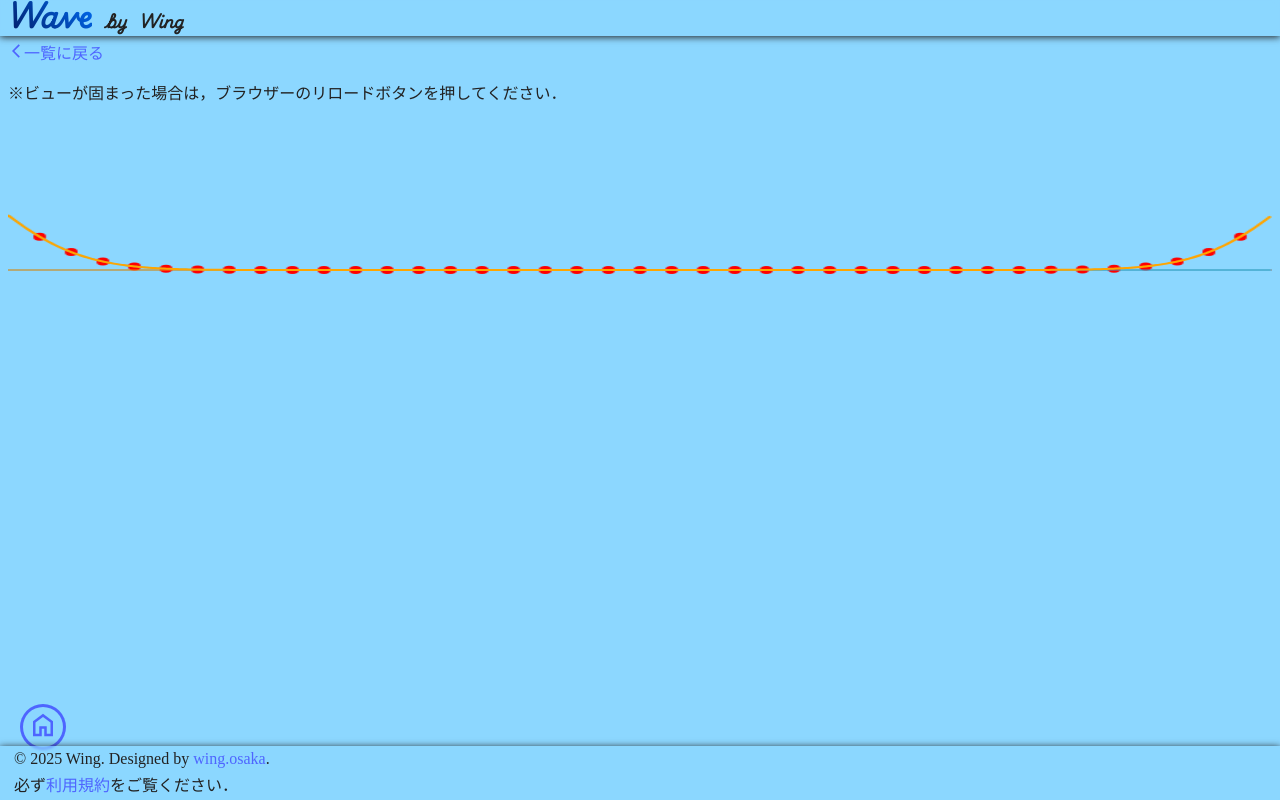
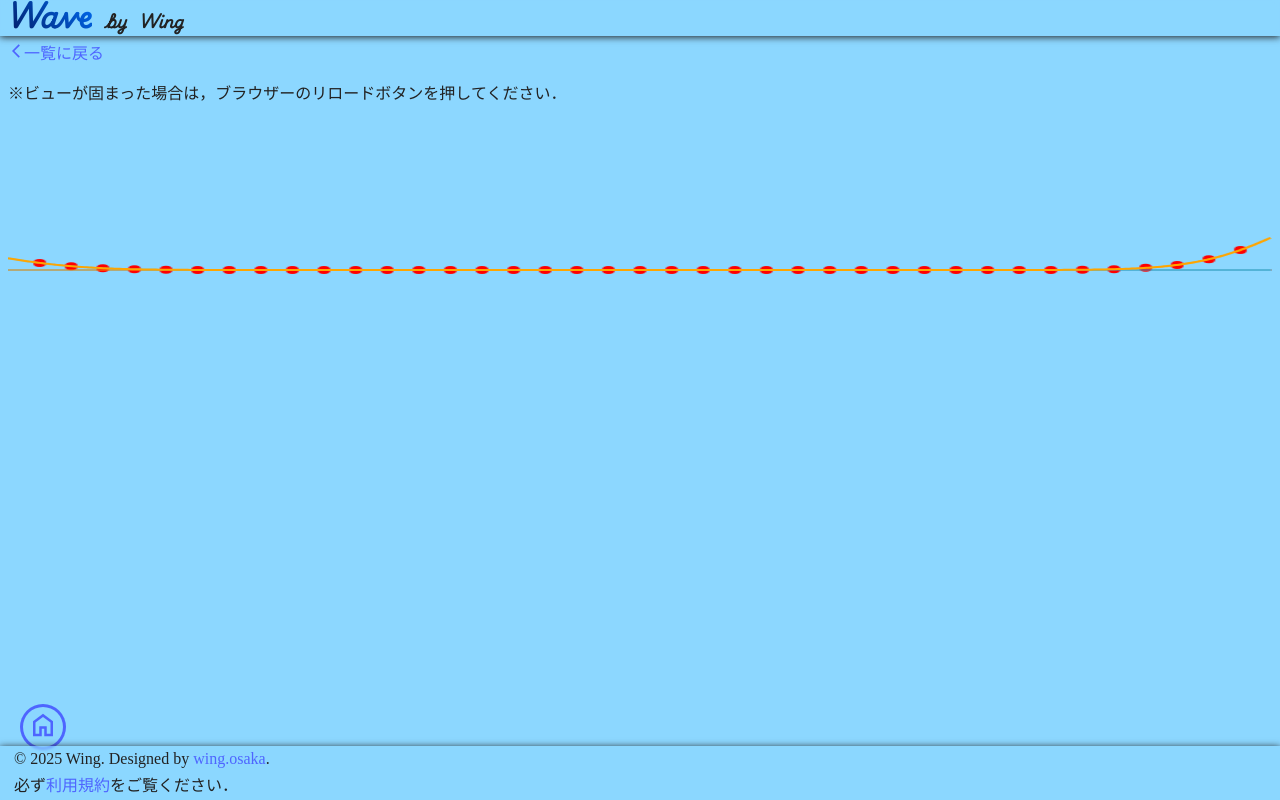
Before and after one commit to te-wing/wave.graphics, a Next.js app: page /wavelayout/kasane in a window 1280 px wide. Built offline with nearby package versions, Linux system fonts and the light colour scheme; a web font is replaced by a local one.

Commit message:
ほいOK

```diff
--- a/src/app/wavelayout/kasane/canvas.tsx
+++ b/src/app/wavelayout/kasane/canvas.tsx
@@ -1,11 +1,12 @@
 "use client";
 
 import React, { useRef, useEffect, useCallback, useState } from 'react';
-import styles from './superpositioncanvas.module.scss'; // スタイルファイル名はそのままにしています
+import styles from './superpositioncanvas.module.scss';
 
 interface SuperpositionCanvasProps {
   waveSpread?: number;
-  waveAmplitude?: number;
+  waveAmplitudeLeft?: number; // 左の波の振幅 (ピクセル単位)
+  waveAmplitudeRight?: number; // 右の波の振幅 (ピクセル単位)
   waveSpeed?: number;
   duration?: number;
   sampleRate?: number;
@@ -15,12 +16,13 @@ interface SuperpositionCanvasProps {
   dotColor?: string;
   dotRadius?: number;
   dotDensity?: number;
-  showIndividualWaves?: boolean; // 個々の波を表示するかどうかのオプション
+  showIndividualWaves?: boolean;
 }
 
 const SuperpositionCanvas: React.FC<SuperpositionCanvasProps> = ({
   waveSpread = 0.05,
-  waveAmplitude = 50,
+  waveAmplitudeLeft = 50, // 左の波のデフォルト振幅 (50px)
+  waveAmplitudeRight = 50, // 右の波のデフォルト振幅 (50px)
   waveSpeed = 0.2,
   duration = 0.7,
   sampleRate = 1000,
@@ -36,13 +38,12 @@ const SuperpositionCanvas: React.FC<SuperpositionCanvasProps> = ({
   const animationFrameId = useRef<number | null>(null);
   const startTime = useRef<number | null>(null);
 
-  const [timeOffsetLeftWave, setTimeOffsetLeftWave] = useState(0); // 左から来る波の時間オフセット
-  const [timeOffsetRightWave, setTimeOffsetRightWave] = useState(0); // 右から来る波の時間オフセット
+  const [timeOffsetLeftWave, setTimeOffsetLeftWave] = useState(0);
+  const [timeOffsetRightWave, setTimeOffsetRightWave] = useState(0);
   const [canvasWidth] = useState(800);
 
-  // ガウス関数に基づく単一波のデータを生成する関数
   const generateGaussianWaveData = useCallback((
-    amp: number,
+    amp: number, // このampはピクセル値として扱われる
     sigma: number,
     dur: number,
     sr: number,
@@ -55,7 +56,7 @@ const SuperpositionCanvas: React.FC<SuperpositionCanvasProps> = ({
     for (let i = 0; i < numSamples; i++) {
       const t = i * timePerSample;
       const exponent = -Math.pow(t - centerTime, 2) / (2 * Math.pow(sigma, 2));
-      const value = amp * Math.exp(exponent);
+      const value = amp * Math.exp(exponent); // ampを直接使用
       data.push({
         x: t,
         y: value,
@@ -64,15 +65,14 @@ const SuperpositionCanvas: React.FC<SuperpositionCanvasProps> = ({
     return data;
   }, []);
 
-  // 特定の時刻 (X座標) における波の振幅を取得するヘルパー関数
   const getGaussianWaveAmplitudeAtTime = useCallback((
     targetTime: number,
-    amp: number,
+    amp: number, // このampはピクセル値として扱われる
     sigma: number,
     centerTime: number
   ): number => {
     const exponent = -Math.pow(targetTime - centerTime, 2) / (2 * Math.pow(sigma, 2));
-    return amp * Math.exp(exponent);
+    return amp * Math.exp(exponent); // ampを直接使用
   }, []);
 
 
@@ -88,7 +88,9 @@ const SuperpositionCanvas: React.FC<SuperpositionCanvasProps> = ({
     ctx.fillRect(0, 0, canvasWidth, height);
 
     const xScale = canvasWidth / duration;
-    const yScale = height / (waveAmplitude * 2);
+    // waveAmplitudeLeft/Right が直接ピクセル値として扱われるため、yScaleは不要、または1とする
+    // ただし、y座標の反転とY軸方向の表示調整のための0.8は残す
+    // const yScale = 1; // これで直接ピクセル値として機能する
     const yCenter = height / 2; // 中央線
 
     // 中央の線
@@ -103,35 +105,31 @@ const SuperpositionCanvas: React.FC<SuperpositionCanvasProps> = ({
     ctx.fillStyle = dotColor;
 
     for (let xPixel = dotDensity; xPixel < canvasWidth; xPixel += dotDensity) {
-      const t = xPixel / xScale; // ピクセル座標を時間座標に変換
+      const t = xPixel / xScale;
 
-      // 左から来る波の振幅
-      const amplitudeLeft = getGaussianWaveAmplitudeAtTime(t, waveAmplitude, waveSpread, timeOffsetLeftWave);
-      // 右から来る波の振幅（時間軸を反転させて、右端から左へ進むようにする）
-      const amplitudeRight = getGaussianWaveAmplitudeAtTime(duration - t, waveAmplitude, waveSpread, timeOffsetRightWave);
+      const amplitudeLeft = getGaussianWaveAmplitudeAtTime(t, waveAmplitudeLeft, waveSpread, timeOffsetLeftWave);
+      const amplitudeRight = getGaussianWaveAmplitudeAtTime(duration - t, waveAmplitudeRight, waveSpread, timeOffsetRightWave);
 
-      // 合成波の振幅
       const combinedAmplitude = amplitudeLeft + amplitudeRight;
 
-      // 点のY座標を計算
-      const dotY = yCenter - combinedAmplitude * 0.8 * yScale;
+      // yCenterから、算出された振幅分を引く（Y軸は下方向が正のため）
+      // 0.8をかけることで、波が画面内に収まるように調整
+      const dotY = yCenter - combinedAmplitude * 0.8;
 
-      // 点を描画
       ctx.beginPath();
       ctx.arc(xPixel, dotY, dotRadius, 0, Math.PI * 2);
       ctx.fill();
     }
 
-    // オプションで個々の波形も描画
     if (showIndividualWaves) {
       // 左から来る波の描画
-      ctx.strokeStyle = 'rgba(255, 165, 0, 0.5)'; // 半透明のオレンジ
+      ctx.strokeStyle = 'rgba(255, 165, 0, 0.5)';
       ctx.lineWidth = 1.5;
       ctx.beginPath();
       for (let xPixel = 0; xPixel < canvasWidth; xPixel++) {
         const t = xPixel / xScale;
-        const amplitude = getGaussianWaveAmplitudeAtTime(t, waveAmplitude, waveSpread, timeOffsetLeftWave);
-        const y = yCenter - amplitude * 0.8 * yScale;
+        const amplitude = getGaussianWaveAmplitudeAtTime(t, waveAmplitudeLeft, waveSpread, timeOffsetLeftWave);
+        const y = yCenter - amplitude * 0.8; // 0.8をかける
         if (xPixel === 0) {
           ctx.moveTo(xPixel, y);
         } else {
@@ -141,13 +139,13 @@ const SuperpositionCanvas: React.FC<SuperpositionCanvasProps> = ({
       ctx.stroke();
 
       // 右から来る波の描画
-      ctx.strokeStyle = 'rgba(0, 191, 255, 0.5)'; // 半透明のスカイブルー
+      ctx.strokeStyle = 'rgba(0, 191, 255, 0.5)';
       ctx.lineWidth = 1.5;
       ctx.beginPath();
       for (let xPixel = 0; xPixel < canvasWidth; xPixel++) {
         const t = xPixel / xScale;
-        const amplitude = getGaussianWaveAmplitudeAtTime(duration - t, waveAmplitude, waveSpread, timeOffsetRightWave);
-        const y = yCenter - amplitude * 0.8 * yScale;
+        const amplitude = getGaussianWaveAmplitudeAtTime(duration - t, waveAmplitudeRight, waveSpread, timeOffsetRightWave);
+        const y = yCenter - amplitude * 0.8; // 0.8をかける
         if (xPixel === 0) {
           ctx.moveTo(xPixel, y);
         } else {
@@ -158,15 +156,15 @@ const SuperpositionCanvas: React.FC<SuperpositionCanvasProps> = ({
     }
 
     // 合成波の線を描画
-    ctx.strokeStyle = lineColor; // メインの線の色
+    ctx.strokeStyle = lineColor;
     ctx.lineWidth = 2;
     ctx.beginPath();
     for (let xPixel = 0; xPixel < canvasWidth; xPixel++) {
       const t = xPixel / xScale;
-      const amplitudeLeft = getGaussianWaveAmplitudeAtTime(t, waveAmplitude, waveSpread, timeOffsetLeftWave);
-      const amplitudeRight = getGaussianWaveAmplitudeAtTime(duration - t, waveAmplitude, waveSpread, timeOffsetRightWave);
+      const amplitudeLeft = getGaussianWaveAmplitudeAtTime(t, waveAmplitudeLeft, waveSpread, timeOffsetLeftWave);
+      const amplitudeRight = getGaussianWaveAmplitudeAtTime(duration - t, waveAmplitudeRight, waveSpread, timeOffsetRightWave);
       const combinedAmplitude = amplitudeLeft + amplitudeRight;
-      const y = yCenter - combinedAmplitude * 0.8 * yScale;
+      const y = yCenter - combinedAmplitude * 0.8; // 0.8をかける
       if (xPixel === 0) {
         ctx.moveTo(xPixel, y);
       } else {
@@ -175,7 +173,7 @@ const SuperpositionCanvas: React.FC<SuperpositionCanvasProps> = ({
     }
     ctx.stroke();
 
-  }, [waveAmplitude, waveSpread, duration, sampleRate, timeOffsetLeftWave, timeOffsetRightWave, canvasWidth, height, lineColor, backgroundColor, dotColor, dotRadius, dotDensity, getGaussianWaveAmplitudeAtTime, showIndividualWaves]);
+  }, [waveSpread, duration, timeOffsetLeftWave, timeOffsetRightWave, canvasWidth, height, lineColor, backgroundColor, dotColor, dotRadius, dotDensity, getGaussianWaveAmplitudeAtTime, showIndividualWaves, waveAmplitudeLeft, waveAmplitudeRight]);
 
   const animateWaves = useCallback((timestamp: DOMHighResTimeStamp) => {
     if (!startTime.current) {
@@ -183,9 +181,7 @@ const SuperpositionCanvas: React.FC<SuperpositionCanvasProps> = ({
     }
     const elapsed = timestamp - startTime.current;
 
-    // 左から来る波のオフセット
     const newOffsetLeft = (elapsed / 1000) * waveSpeed * duration;
-    // 右から来る波のオフセット (右端から左へ動くように調整)
     const newOffsetRight = (elapsed / 1000) * waveSpeed * duration;
 
     if (newOffsetLeft > duration * 2 || newOffsetRight > duration * 2) {
--- a/src/app/wavelayout/kasane/page.tsx
+++ b/src/app/wavelayout/kasane/page.tsx
@@ -9,7 +9,10 @@ export const metadata: Metadata = {
 export default function 重ね合わせ() {
   return (
     <>
-      <SuperpositionCanvas />
+      <SuperpositionCanvas
+        waveAmplitudeLeft={90}
+        waveAmplitudeRight={32}
+      />
     </>
   )
 }
```
